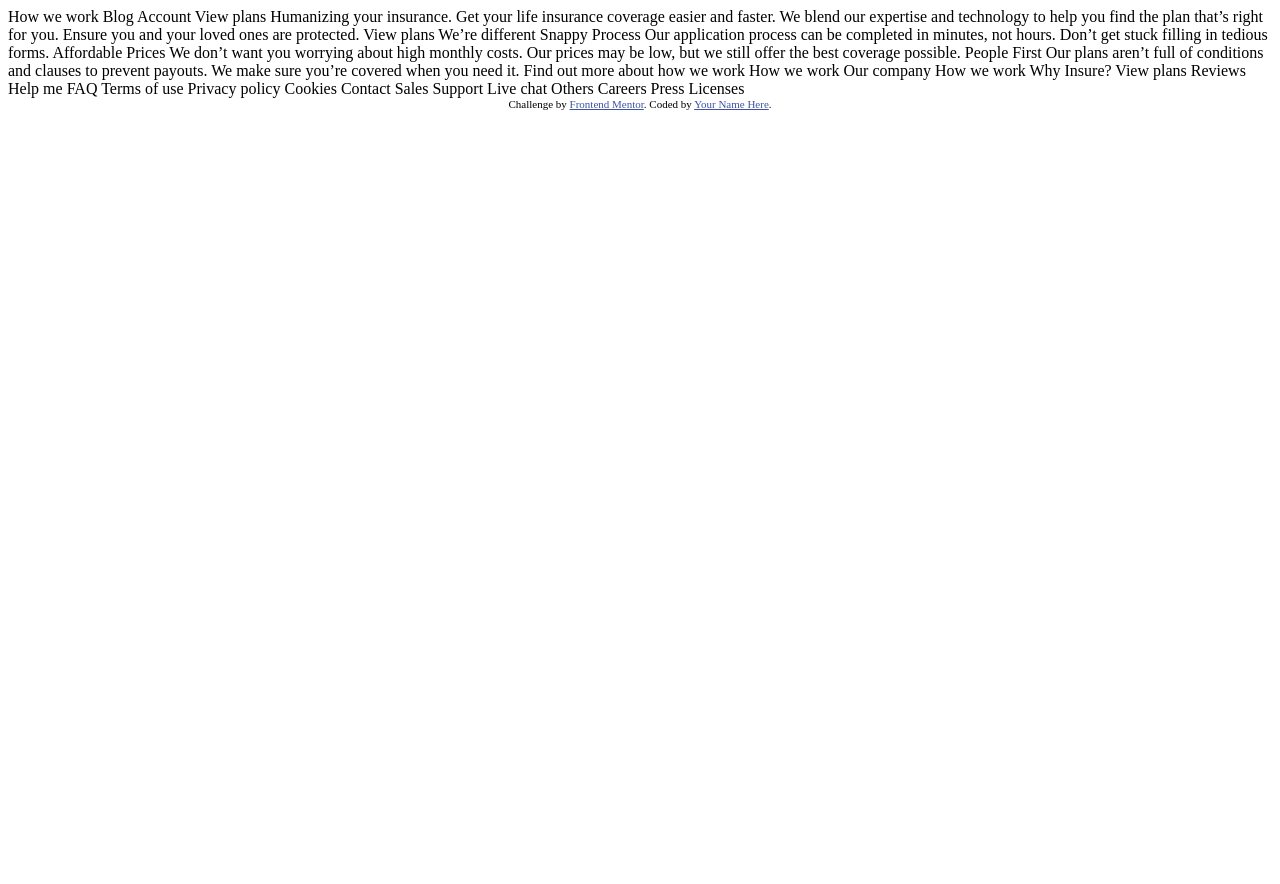
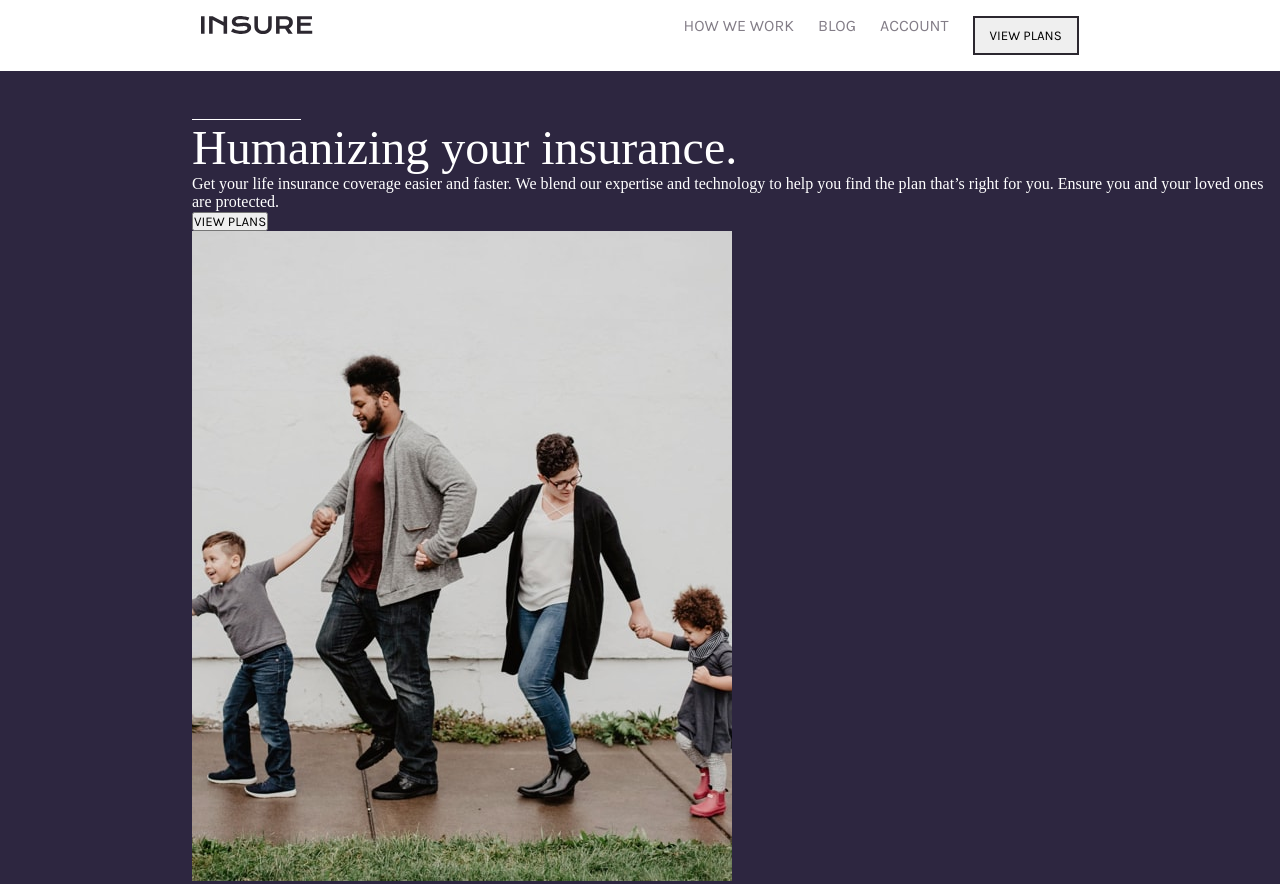
Before and after one commit to FunmiKay/JavaScript-Project, a plain HTML site: page index.html in a window 1280 px wide. Shown: the top 884 px of the page. Before the commit the page ends 800 px from the top, so only its background shows below. Drawn offline with Linux system fonts and the light colour scheme.

Commit message:
finished the header

```diff
--- a/index.html
+++ b/index.html
@@ -5,6 +5,7 @@
   <meta name="viewport" content="width=device-width, initial-scale=1.0"> <!-- displays site properly based on user's device -->
 
   <link rel="icon" type="image/png" sizes="32x32" href="./images/favicon-32x32.png">
+  <link rel="stylesheet" href="style.css">
 
   <title>Frontend Mentor | Insure landing page</title>
 
@@ -15,19 +16,32 @@
   </style>
 </head>
 <body>
+  <header>
+    <figure class="logo">
+      <img src="./images/logo.svg" alt="" srcset="">
+    </figure>
+    <nav class="nav-links">
+  <a href="#">HOW WE WORK</a>
+  <a href="#">BLOG</a>
+  <a href="#">ACCOUNT</a>
+  <a href="#"><button class="btn-primary">VIEW PLANS</button></a>
+    </nav>
+  </header>
 
-  How we work
-  Blog
-  Account
-  View plans
+<div class="intro">
+  <div class="intro-1">
+    <div class="line-1"></div>
+    <h1>  Humanizing your insurance.</h1>
+    <p>Get your life insurance coverage easier and faster. We blend our expertise
+      and technology to help you find the plan that’s right for you. Ensure you
+      and your loved ones are protected.</p>
+  <a href="#"><button class="btn-2">VIEW PLANS</button></a>
+  </div>
 
-  Humanizing your insurance.
+<img src="./images/image-intro-desktop.jpg" alt="" srcset="">
 
-  Get your life insurance coverage easier and faster. We blend our expertise
-  and technology to help you find the plan that’s right for you. Ensure you
-  and your loved ones are protected.
+</div>
 
-  View plans
 
   We’re different
 
--- /dev/null
+++ b/style.css
@@ -0,0 +1,61 @@
+@import url('https://fonts.googleapis.com/css2?family=DM+Serif+Display&family=Karla:wght@400;700&family=Red+Hat+Display:wght@500;700;900&display=swap');
+* {
+    box-sizing: border-box;
+    margin: 0;
+    padding: 0;
+    font-family: 'DM+Serif+Display', Karla;
+}
+header {
+    display: flex;
+    padding: 1rem;
+    width: 100%;
+    justify-content: space-around;
+}
+a{
+    text-decoration: none;
+    color: hsl(273, 4%, 51%);
+}
+a:hover {
+    color: hsl(270, 9%, 17%);
+}
+.nav-links {
+    display: flex;
+    gap: 1.5rem;
+}
+.btn-primary {
+    border: 2px solid  hsl(270, 9%, 17%);
+    padding-left: 15px;
+    padding-right: 15px;
+    padding-bottom: 10px;
+    padding-top: 10px;
+}
+.btn-primary:hover {
+    background-color: hsl(270, 9%, 17%); /* Green */
+    color: white;
+  }
+  .intro{
+     background-color: hsl(256, 26%, 20%);
+     padding-left: 12rem;
+     padding-top: 3rem;
+     width: 100%;
+  }
+  .intro-1 h1{
+    font-size: 3rem;
+    font-family: DM;
+    font-weight: 400;
+    color: white;
+    wi
+  }
+  .intro-1 p{
+    font-size: 16px;
+    font-family: DM;
+    font-weight:normal;
+    color: white;
+  }
+
+  .line-1 {
+    display: block;
+    height: 1px;
+    background: white;
+    width: 10%;
+  }
```
